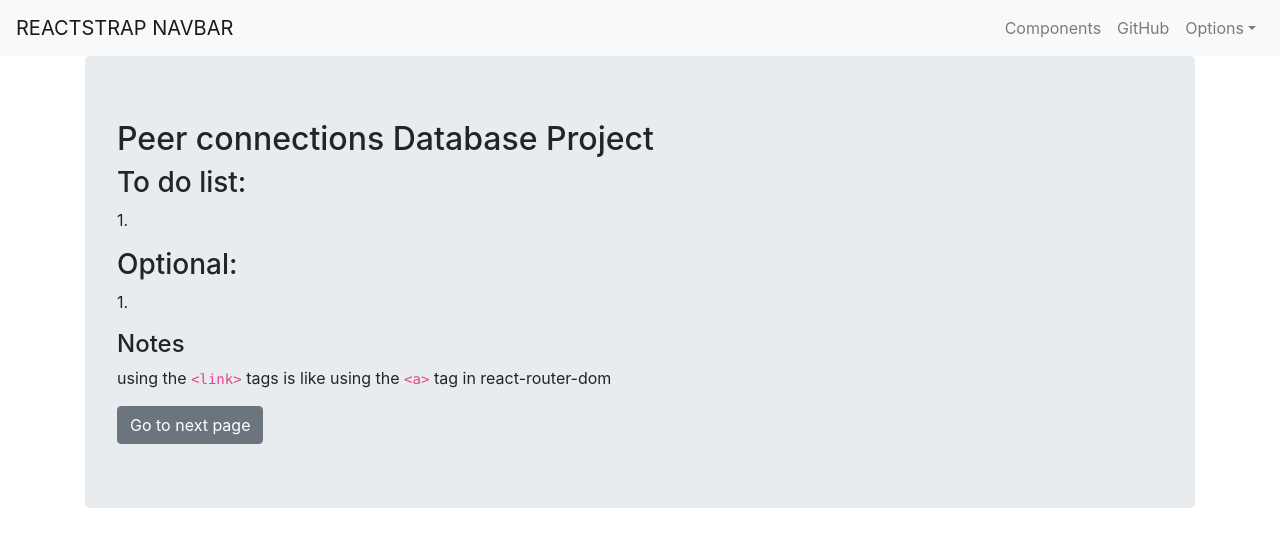
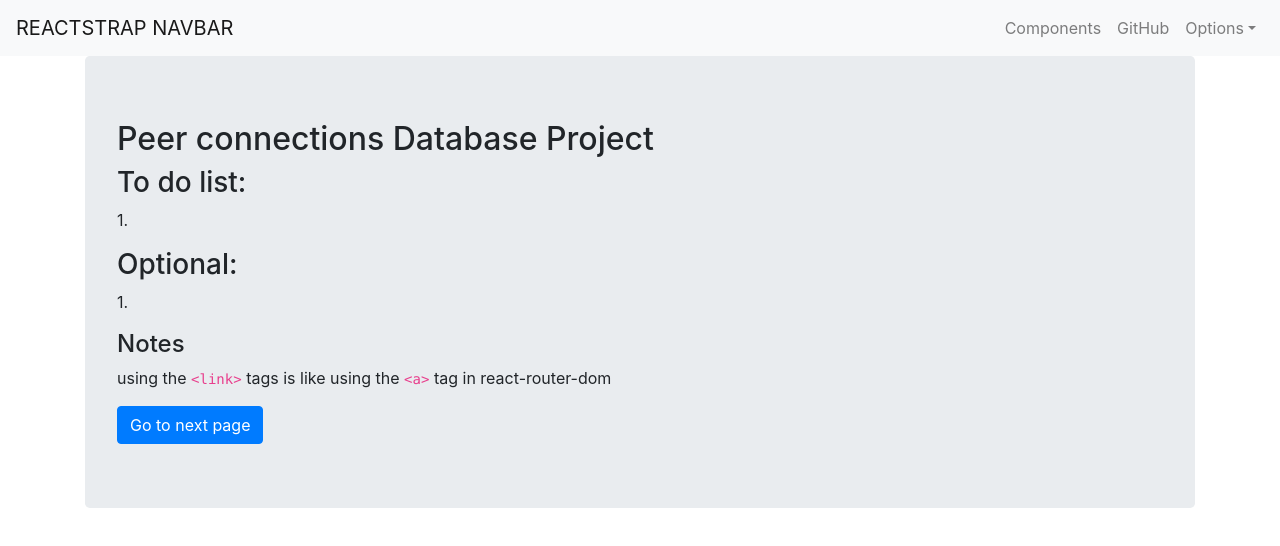
Before and after one commit to carlshefcik/PCEmpDB, a React (Create React App) app: page / in a window 1280 px wide. Shown: the top 546 px of the page. Built offline with nearby package versions, Linux system fonts and the light colour scheme.

Commit message:
quick fix

```diff
--- a/package.json
+++ b/package.json
@@ -3,6 +3,7 @@
   "version": "0.1.0",
   "private": true,
   "main": "src/electron.js",
+  "homepage": "./",
   "devDependencies": {
     "electron": "^3.0.5",
     "electron-builder": "^20.28.4",
--- a/src/components/Home.jsx
+++ b/src/components/Home.jsx
@@ -23,7 +23,7 @@ export default class Home extends Component {
             <h4>Notes</h4>
             <p>using the <code>&lt;link&gt;</code> tags is like using the <code>&lt;a&gt;</code> tag in react-router-dom</p>
             <Link to="/">
-              <Button bsStyle="primary"> Go to next page </Button>
+              <Button color="primary"> Go to next page </Button>
             </Link>
         </Jumbotron>
       </Container>
```
